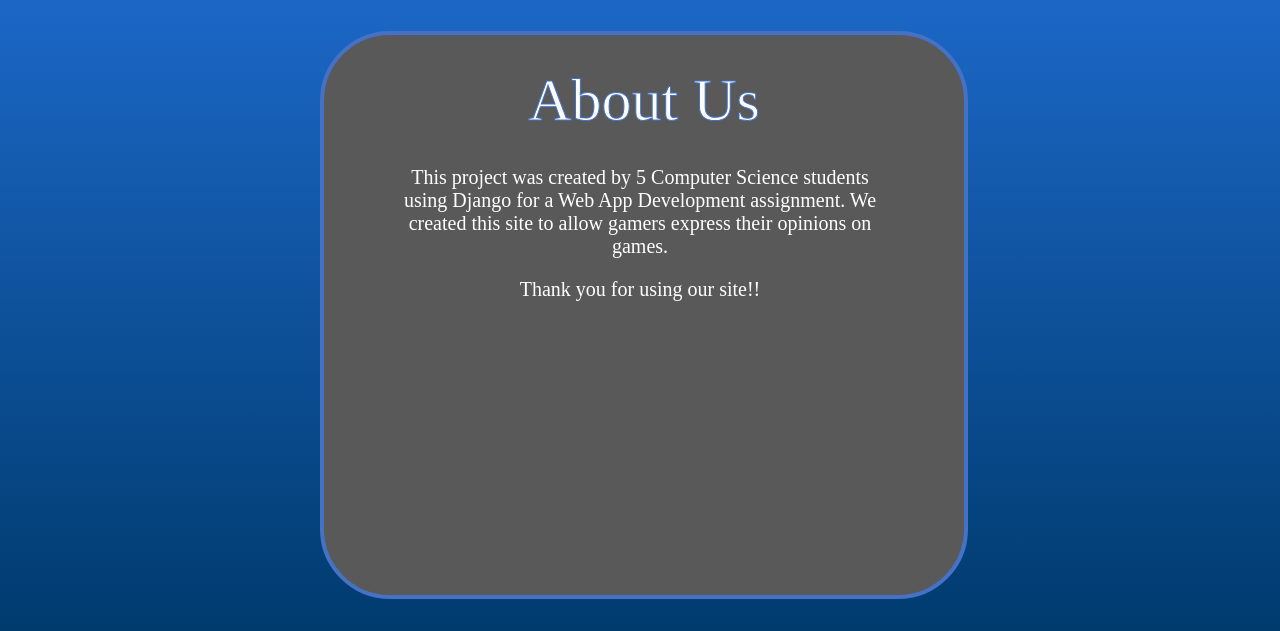
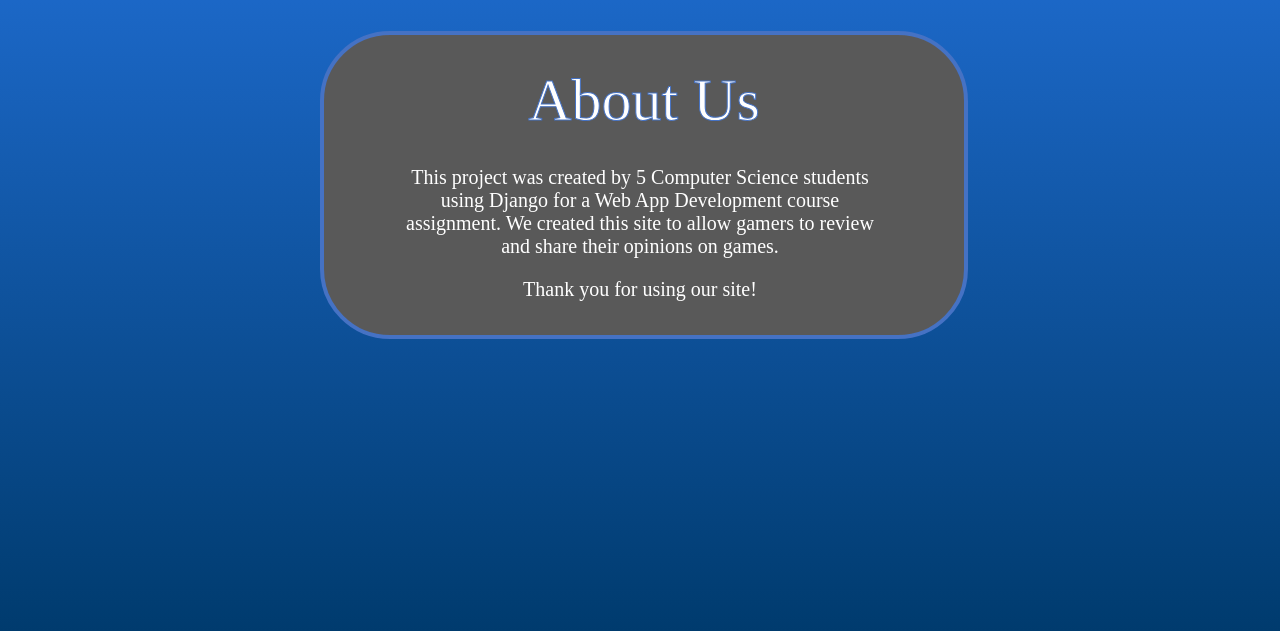
Before and after one commit to 2390201w/wad_project, a Django app: template templates/gamer_view/about.html in a window 1280 px wide. Shown: the part 169-800 px from the top of the page. Run offline with Django 3.2, Linux system fonts and the light colour scheme; the template is opened without the code that fills it, so the values that code supplies are empty.

Commit message:
template updates - finished formatting add_review.html

```diff
--- a/static/css/my_account.css
+++ b/static/css/my_account.css
@@ -10,7 +10,3 @@
     font-family: "Bahnschrift";
 	position: absolute;
 }
-
-#review_box{
-
-}
--- a/templates/gamer_view/about.html
+++ b/templates/gamer_view/about.html
@@ -6,15 +6,15 @@
 {% endblock %}
 
 {% block body_block %}
-	<div class="content_box">
+	<div class="content_box" style="height:300px">
 	  <p>About Us</p>
 	</div>
 	<div id="content_text">
 	  <p>
-		This project was created by 5 Computer Science students using Django for a Web App Development assignment. We created this site to allow gamers express their opinions on games.
+		This project was created by 5 Computer Science students using Django for a Web App Development course assignment. We created this site to allow gamers to review and share their opinions on games.
 	  </p>
 	  <p>
-		Thank you for using our site!!
+		Thank you for using our site!
 	  </p>
 	</div>
 {% endblock %}
--- a/templates/gamer_view/login.html
+++ b/templates/gamer_view/login.html
@@ -13,9 +13,9 @@
 		{% endfor %}
 		<form id="login_form" method="POST" action="{% url 'gamer_view:login' %}">
 			{% csrf_token %}
-			<p id="login_details">Username: <input type="text" name="username" maxlength="20" size="50" class="format_input" /></p>
+			<p id="login_details">Username: <input type="text" name="username" minlength="6" maxlength="30" size="50" class="format_input" /></p>
 			<br />
-			<p id="login_details">Password: <input type="password" name="password" maxlength="20" size="50" class="format_input" /></p>
+			<p id="login_details">Password: <input type="password" name="password" minlength="6" maxlength="30" size="50" class="format_input" /></p>
 			<br />
 			<p id="login_details" style="top:-370px; margin-top:165px"><input type="submit" value="Sign In" class="button" style="line-height:100px; top:402px" /></p>
 		</form>
--- a/templates/gamer_view/my_account.html
+++ b/templates/gamer_view/my_account.html
@@ -10,8 +10,8 @@
 	<p>Welcome, {{ user.user.username }}</p>
 	<p><img src="{{ user.picture.url }}" id="format_image" border="2" style="height:280px; left:0px; margin-left: 0px; margin-top:40px" alt="Profile Picture"></p>
 	</div>
-	<div id="content_text" style="margin-left:-22.5%; top: 76.2%; width:50%">
-		<p>
+
+	<div id="content_text" style="margin-left:-22.5%; top: 78.75%; width:50%">
 		<div class="add_button">
 				<a href="{% url 'gamer_view:add_review' %}" style="color:white; text-decoration:none; line-height:85px;">Add Review</a>
 		</div>
@@ -21,7 +21,6 @@
 		<div class="add_button" style="margin-left:65.5%;">
 				<a href="{% url 'gamer_view:add_page' %}"  style="color:white; text-decoration:none; line-height:85px;">Add Game</a>
 		</div>
-		</p>
 	</div>
 
 	<div class="content_box" style="top:95.5%; height:auto; margin-bottom:40px">
```
Also changed, not shown: gamer_view/forms.py (+16 -2 lines), templates/gamer_view/add_review.html (+5 -4 lines).
